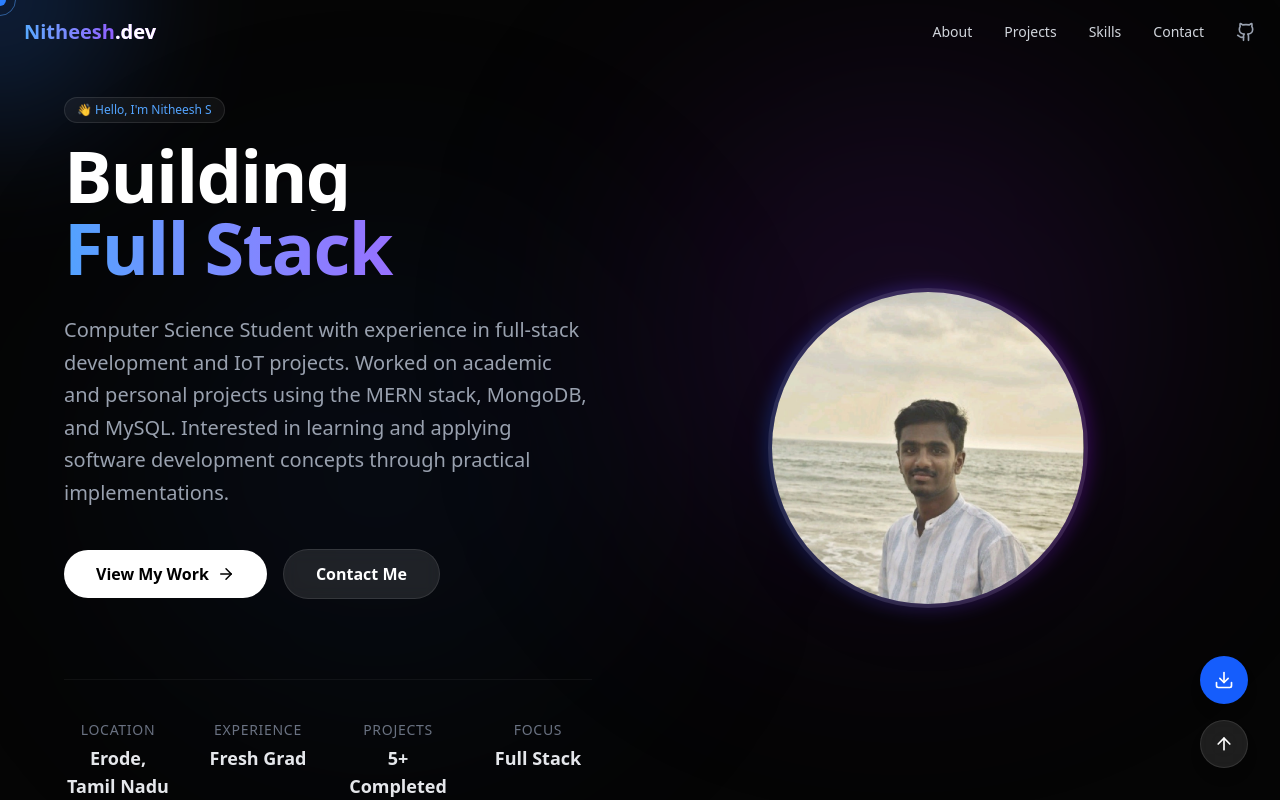
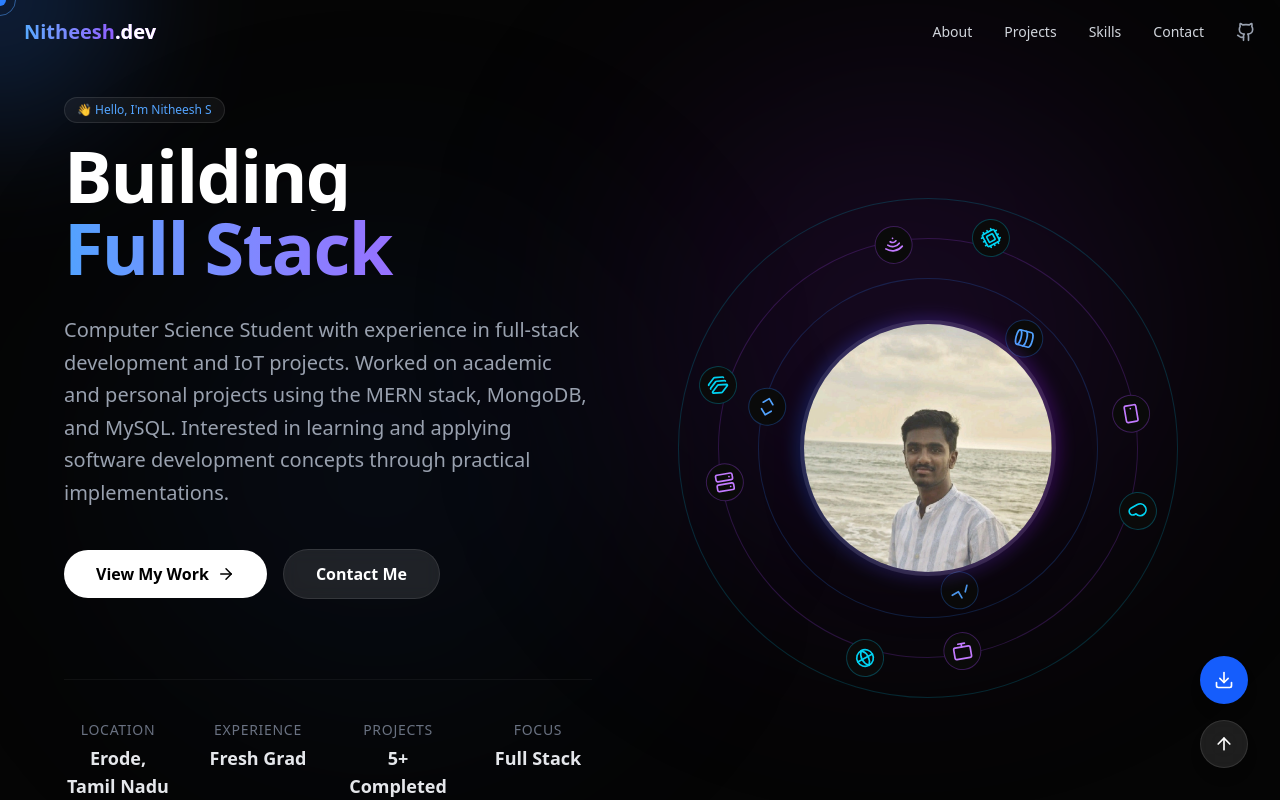
Before and after one commit to nitheesh1122/portfolio, a React (Vite) app: page / in a window 1280 px wide. Shown: the top 800 px of the page. Built offline with nearby package versions, Linux system fonts and the light colour scheme.

Commit message:
enhancements for portfolio

```diff
--- a/src/components/sections/Contact.tsx
+++ b/src/components/sections/Contact.tsx
@@ -49,7 +49,7 @@ const Contact = () => {
                         <div>
                             <h2 className="text-3xl font-bold mb-4">Let's work together</h2>
                             <p className="text-gray-400 mb-8">
-                                I'm currently looking for full-time opportunities. Drop me a line if you want to connect!
+                                I am actively seeking <strong>Internship opportunities</strong> and am open to <strong>Freelance projects</strong>. I am also interested in full-time roles. If you have an exciting opportunity or just want to connect, feel free to reach out!
                             </p>
 
                             <div className="space-y-4 mb-8">
--- a/src/components/sections/Hero.tsx
+++ b/src/components/sections/Hero.tsx
@@ -2,6 +2,7 @@ import { resume } from '../../data/resume';
 import { ArrowRight } from 'lucide-react';
 import { motion } from 'framer-motion';
 import { Reveal } from '../ui/Reveal';
+import AtomicOrbit from '../ui/AtomicOrbit';
 
 const Hero = () => {
     const text = "Full Stack Developer";
@@ -21,11 +22,12 @@ const Hero = () => {
                     initial={{ opacity: 0, scale: 0.5 }}
                     animate={{ opacity: 1, scale: 1 }}
                     transition={{ duration: 0.5 }}
-                    className="relative group w-full md:w-1/2 flex justify-center order-2 md:order-last"
+                    className="relative group w-full md:w-1/2 flex justify-center order-2 md:order-last mt-16 md:mt-0"
                 >
+                    <AtomicOrbit>
                         <div className="relative">
-                        <div className="absolute -inset-1 bg-gradient-to-r from-blue-600 to-purple-600 rounded-full blur opacity-25 group-hover:opacity-75 transition duration-1000 group-hover:duration-200"></div>
-                        <div className="w-64 h-64 md:w-80 md:h-80 relative rounded-full overflow-hidden border-4 border-white/10 shadow-2xl">
+                            <div className="absolute -inset-1 bg-gradient-to-r from-blue-600 to-purple-600 rounded-full blur opacity-25 group-hover:opacity-50 transition duration-1000 group-hover:duration-200"></div>
+                            <div className="w-48 h-48 md:w-64 md:h-64 relative rounded-full overflow-hidden border-4 border-white/10 shadow-2xl z-20">
                                 <img
                                     src="/profile.png"
                                     alt={resume.personal.name}
@@ -33,6 +35,7 @@ const Hero = () => {
                                 />
                             </div>
                         </div>
+                    </AtomicOrbit>
                 </motion.div>
 
                 {/* Text Section */}
--- /dev/null
+++ b/src/components/ui/AtomicOrbit.tsx
@@ -0,0 +1,81 @@
+import { motion } from "framer-motion";
+import { Code, Database, Server, Smartphone, Globe, Cpu, Cloud, Terminal, Wifi, Layers, Monitor, Layout } from "lucide-react";
+
+interface AtomicOrbitProps {
+    children: React.ReactNode;
+}
+
+const AtomicOrbit = ({ children }: AtomicOrbitProps) => {
+    return (
+        <div className="relative flex items-center justify-center w-[300px] h-[300px] md:w-[400px] md:h-[400px]">
+            {/* Center Content (Profile) */}
+            <div className="z-10 relative">{children}</div>
+
+            {/* Orbit 1 - Inner (3 Icons) */}
+            <motion.div
+                animate={{ rotate: 360 }}
+                transition={{ duration: 8, repeat: Infinity, ease: "linear" }}
+                className="absolute top-1/2 left-1/2 -translate-x-1/2 -translate-y-1/2 w-[340px] h-[340px] rounded-full border border-blue-500/20"
+            >
+                {/* 0 deg (Top) */}
+                <div className="absolute top-0 left-1/2 -translate-x-1/2 -translate-y-4 bg-[#0a0a0a] p-2 rounded-full border border-blue-500/30 text-blue-400">
+                    <Code size={20} />
+                </div>
+                {/* 120 deg (Bottom Right) */}
+                <div className="absolute bottom-[25%] right-[6%] bg-[#0a0a0a] p-2 rounded-full border border-blue-500/30 text-blue-400">
+                    <Database size={20} />
+                </div>
+                {/* 240 deg (Bottom Left) */}
+                <div className="absolute bottom-[25%] left-[6%] bg-[#0a0a0a] p-2 rounded-full border border-blue-500/30 text-blue-400">
+                    <Terminal size={20} />
+                </div>
+            </motion.div>
+
+            {/* Orbit 2 - Middle (Reverse, 4 Icons) */}
+            <motion.div
+                animate={{ rotate: -360 }}
+                transition={{ duration: 12, repeat: Infinity, ease: "linear" }}
+                className="absolute top-1/2 left-1/2 -translate-x-1/2 -translate-y-1/2 w-[420px] h-[420px] rounded-full border border-purple-500/20"
+            >
+                {/* 0 deg (Right) */}
+                <div className="absolute top-1/2 right-0 translate-x-4 -translate-y-1/2 bg-[#0a0a0a] p-2 rounded-full border border-purple-500/30 text-purple-400">
+                    <Server size={20} />
+                </div>
+                {/* 180 deg (Left) */}
+                <div className="absolute top-1/2 left-0 -translate-x-4 -translate-y-1/2 bg-[#0a0a0a] p-2 rounded-full border border-purple-500/30 text-purple-400">
+                    <Smartphone size={20} />
+                </div>
+                {/* 90 deg (Bottom) */}
+                <div className="absolute bottom-0 left-1/2 -translate-x-1/2 translate-y-4 bg-[#0a0a0a] p-2 rounded-full border border-purple-500/30 text-purple-400">
+                    <Wifi size={20} />
+                </div>
+                {/* 270 deg (Top) */}
+                <div className="absolute top-0 left-1/2 -translate-x-1/2 -translate-y-4 bg-[#0a0a0a] p-2 rounded-full border border-purple-500/30 text-purple-400">
+                    <Monitor size={20} />
+                </div>
+            </motion.div>
+
+            {/* Orbit 3 - Outer (4 Icons) */}
+            <motion.div
+                animate={{ rotate: 360 }}
+                transition={{ duration: 15, repeat: Infinity, ease: "linear" }}
+                className="absolute top-1/2 left-1/2 -translate-x-1/2 -translate-y-1/2 w-[500px] h-[500px] rounded-full border border-cyan-500/20"
+            >
+                <div className="absolute top-[15%] right-[15%] bg-[#0a0a0a] p-2 rounded-full border border-cyan-500/30 text-cyan-400">
+                    <Globe size={20} />
+                </div>
+                <div className="absolute bottom-[15%] left-[15%] bg-[#0a0a0a] p-2 rounded-full border border-cyan-500/30 text-cyan-400">
+                    <Cpu size={20} />
+                </div>
+                <div className="absolute top-[15%] left-[15%] bg-[#0a0a0a] p-2 rounded-full border border-cyan-500/30 text-cyan-400">
+                    <Cloud size={20} />
+                </div>
+                <div className="absolute bottom-[15%] right-[15%] bg-[#0a0a0a] p-2 rounded-full border border-cyan-500/30 text-cyan-400">
+                    <Layers size={20} />
+                </div>
+            </motion.div>
+        </div>
+    );
+};
+
+export default AtomicOrbit;
```
Lines whose indentation alone changed are shown as unchanged.
